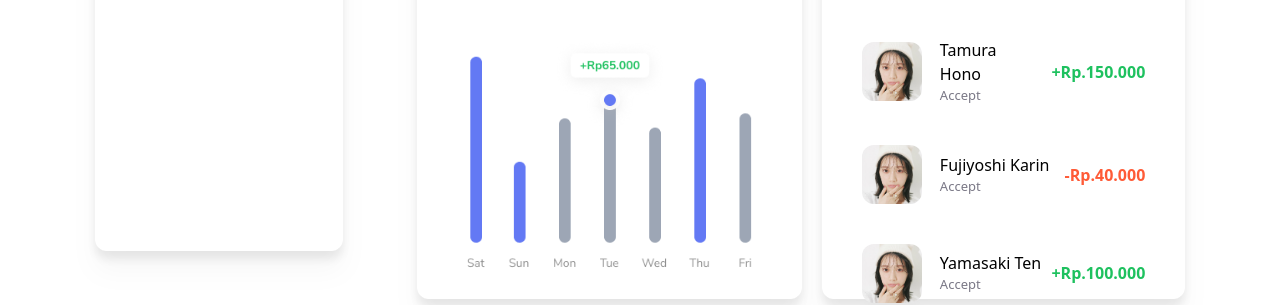
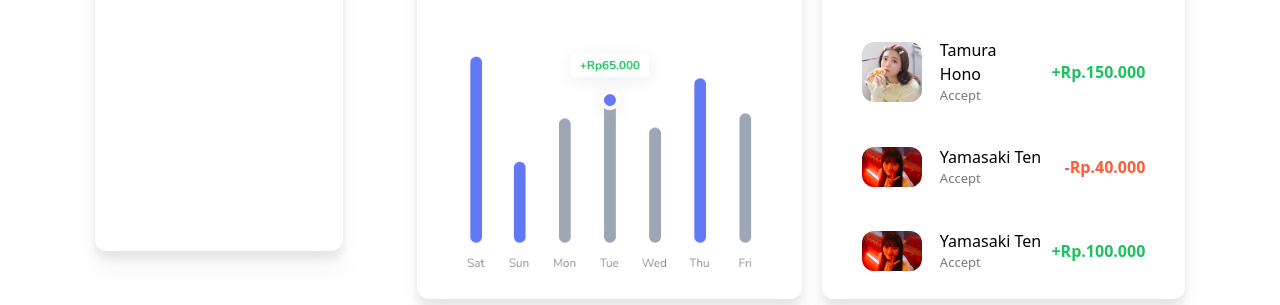
Before and after one commit to aberizuki/FazzPay_FE, a Next.js app: page /home in a window 1280 px wide. Shown: the part 529-834 px from the top of the page. Built offline with nearby package versions, Linux system fonts and the light colour scheme; no server answers.

Commit message:
update : UI

```diff
--- a/src/app/home/page.js
+++ b/src/app/home/page.js
@@ -102,7 +102,7 @@ export default function Home() {
                         <div className="flex items-center">
                           <Image
                             className="rounded-xl mr-2"
-                            src="/runrun.png"
+                            src="/hono.jpg"
                             width={60}
                             height={60}
                             alt=""
@@ -122,13 +122,13 @@ export default function Home() {
                         <div className="flex items-center">
                           <Image
                             className="rounded-xl mr-2"
-                            src="/runrun.png"
+                            src="/ten.jpg"
                             width={60}
                             height={60}
                             alt=""
                           />
                           <div className="mx-[10px]">
-                            <div>Fujiyoshi Karin</div>
+                            <div>Yamasaki Ten</div>
                             <div className="text-[#7A7886] text-[13px]">
                               Accept
                             </div>
@@ -142,7 +142,7 @@ export default function Home() {
                         <div className="flex items-center">
                           <Image
                             className="rounded-xl mr-2"
-                            src="/runrun.png"
+                            src="/ten.jpg"
                             width={60}
                             height={60}
                             alt=""
```
Also changed, not shown: public/ten.jpg (added).
